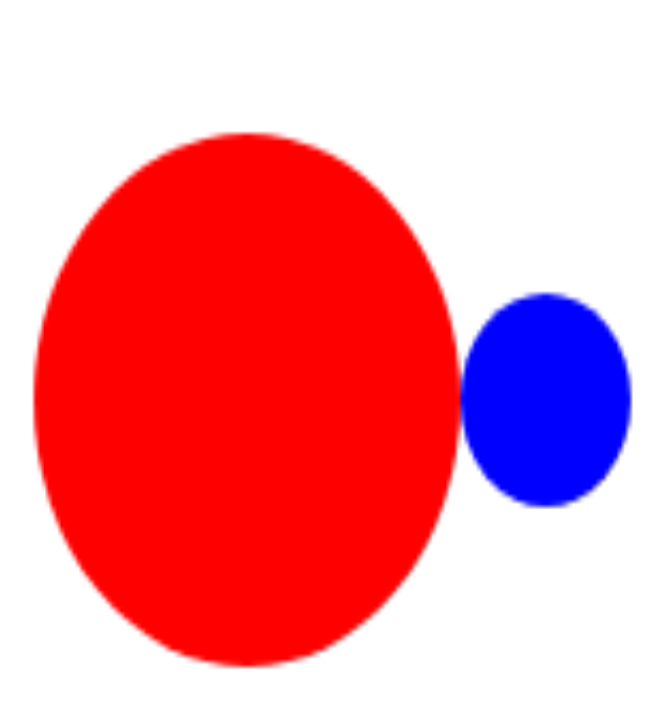
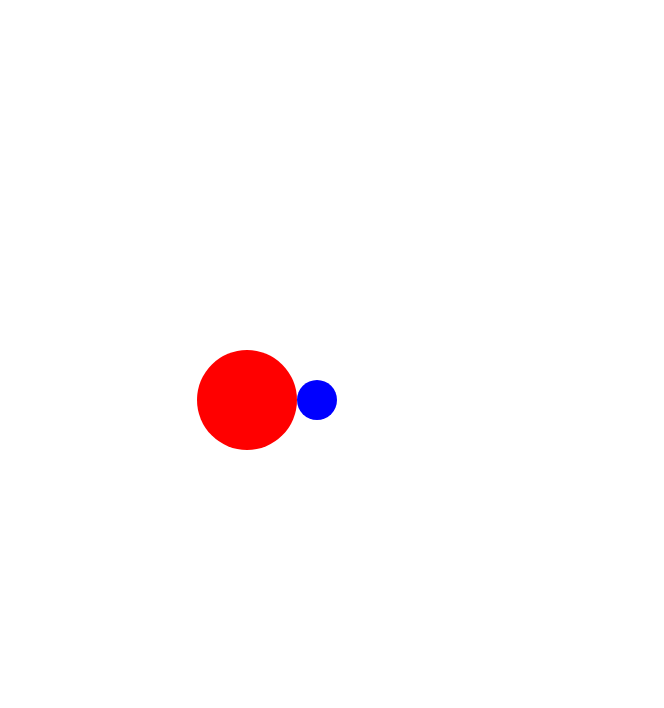
Before and after one commit to theAfish/EverythingStartFromAI, a plain HTML site: page index.html in a window 1280 px wide. Shown: the whole page, without its empty margins (393-1057 px from the left). Drawn offline with Linux system fonts and the light colour scheme.

Commit message:
Update index.html

```diff
--- a/index.html
+++ b/index.html
@@ -18,6 +18,9 @@
     <canvas id="canvas"></canvas>
     <script>
       var canvas = document.getElementById("canvas");
+      // Set the canvas size to the size of the website's window
+      canvas.width = window.innerWidth;
+      canvas.height = window.innerHeight;
 
       // Get the 2D rendering context
       var context = canvas.getContext("2d");
```
